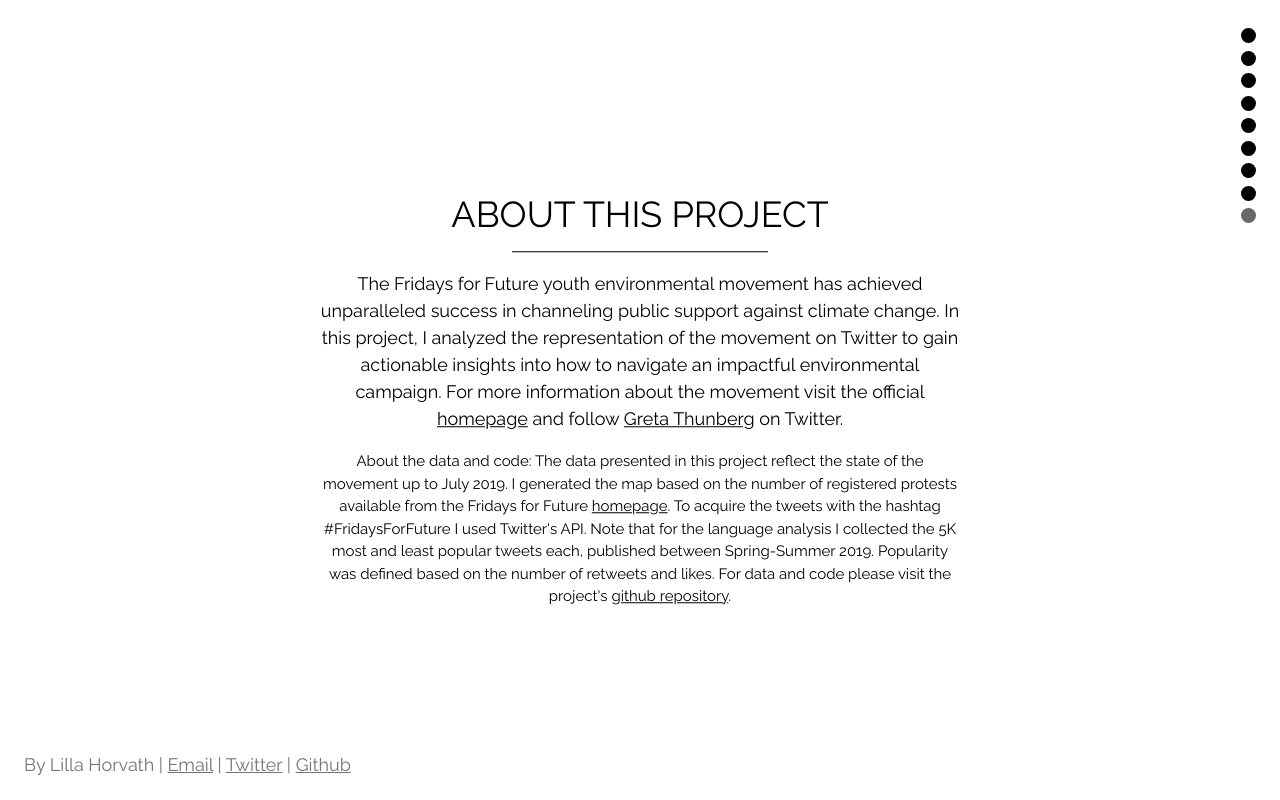
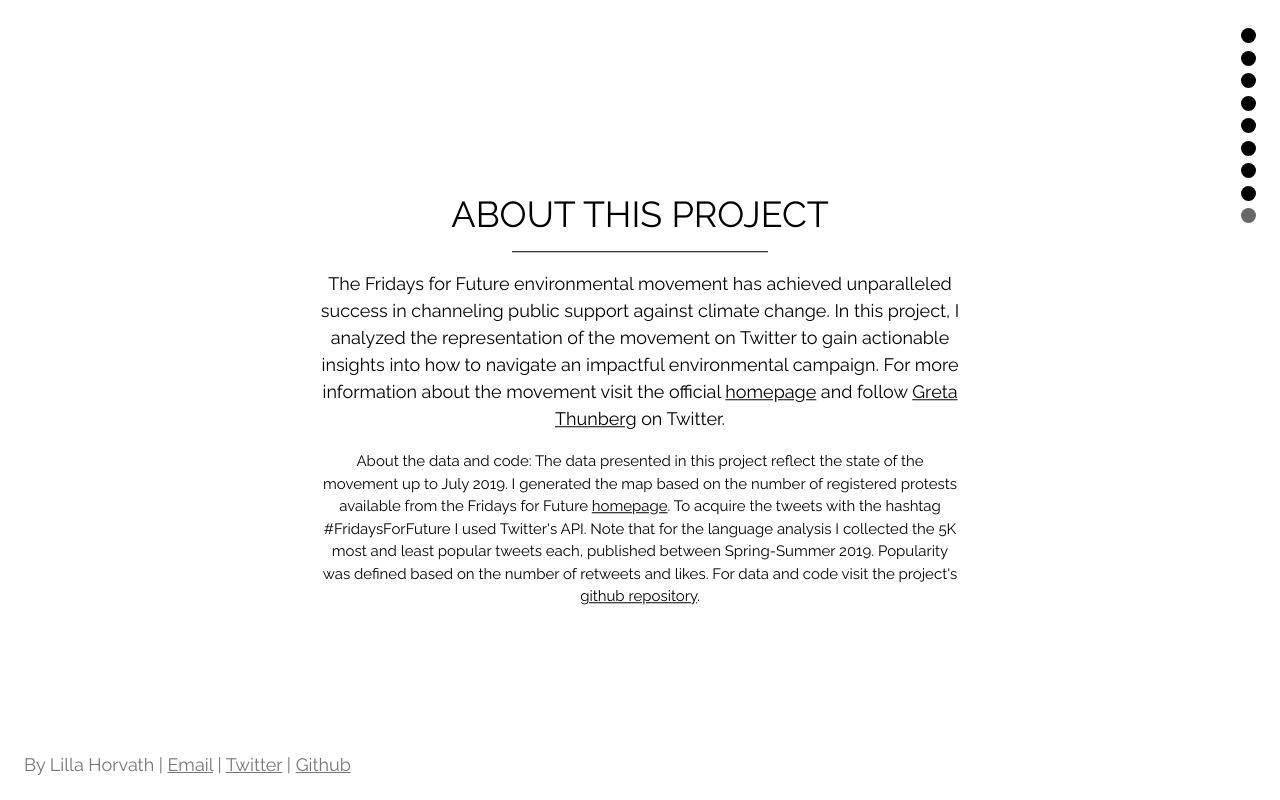
Before and after one commit to lillahorvath/Unfolding_of_FridaysforFuture, a Flask app: page /nine in a window 1280 px wide. Run offline with Flask 2, Linux system fonts and the light colour scheme.

Commit message:
correct typo

```diff
--- a/templates/nine.html
+++ b/templates/nine.html
@@ -34,8 +34,8 @@ body, html {height: 100%}
   <div class="w3-display-middle">
     <h1 class="w3-xxlarge w3-center">ABOUT THIS PROJECT</h1>
     <hr class="w3-border-black" style="margin:auto;width:40%">
-    <p class="w3-large w3-center">The Fridays for Future youth environmental movement has achieved unparalleled success in channeling public support against climate change. In this project, I analyzed the representation of the movement on Twitter to gain actionable insights into how to navigate an impactful environmental campaign. For more information about the movement visit the official <a href="https://www.fridaysforfuture.org" target="_blank">homepage</a> and follow <a href="https://twitter.com/GretaThunberg" target="_blank">Greta Thunberg</a> on Twitter.</p>
-    <p class="w3-medium w3-center">About the data and code: The data presented in this project reflect the state of the movement up to July 2019. I generated the map based on the number of registered protests available from the Fridays for Future <a href="https://www.fridaysforfuture.org" target="_blank">homepage</a>. To acquire the tweets with the hashtag #FridaysForFuture I used Twitter's API. Note that for the language analysis I collected the 5K most and least popular tweets each, published between Spring-Summer 2019. Popularity was defined based on the number of retweets and likes. For data and code please visit the project's <a href="https://github.com/lillahorvath" target="_blank">github repository</a>. </p>
+    <p class="w3-large w3-center">The Fridays for Future environmental movement has achieved unparalleled success in channeling public support against climate change. In this project, I analyzed the representation of the movement on Twitter to gain actionable insights into how to navigate an impactful environmental campaign. For more information about the movement visit the official <a href="https://www.fridaysforfuture.org" target="_blank">homepage</a> and follow <a href="https://twitter.com/GretaThunberg" target="_blank">Greta Thunberg</a> on Twitter.</p>
+    <p class="w3-medium w3-center">About the data and code: The data presented in this project reflect the state of the movement up to July 2019. I generated the map based on the number of registered protests available from the Fridays for Future <a href="https://www.fridaysforfuture.org" target="_blank">homepage</a>. To acquire the tweets with the hashtag #FridaysForFuture I used Twitter's API. Note that for the language analysis I collected the 5K most and least popular tweets each, published between Spring-Summer 2019. Popularity was defined based on the number of retweets and likes. For data and code visit the project's <a href="https://github.com/lillahorvath/Unfolding_of_FridaysforFuture" target="_blank">github repository</a>. </p>
   </div>
 
   <div class="w3-display-topright w3-padding-large">
--- a/templates/one.html
+++ b/templates/one.html
@@ -35,7 +35,7 @@ body, html {height: 100%}
   <div class="w3-display-middle">
     <h1 class="w3-xxlarge w3-center">THE UNFOLDING OF FRIDAYS FOR FUTURE</h1>
     <hr class="w3-border-black" style="margin:auto;width:40%">
-    <p class="w3-xlarge w3-center">Data-driven insights on a remarkable <br> youth environmental movement</p>
+    <p class="w3-xlarge w3-center">Data-driven insights on a remarkable <br> environmental movement</p>
   </div>
 
   <div class="w3-display-topright w3-padding-large">
```
